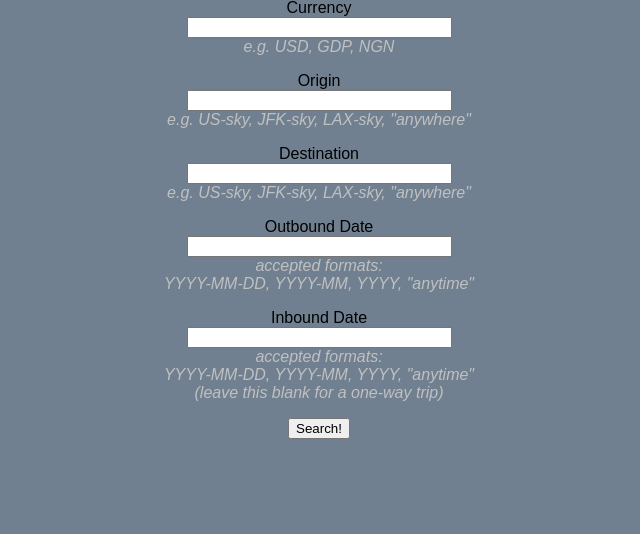
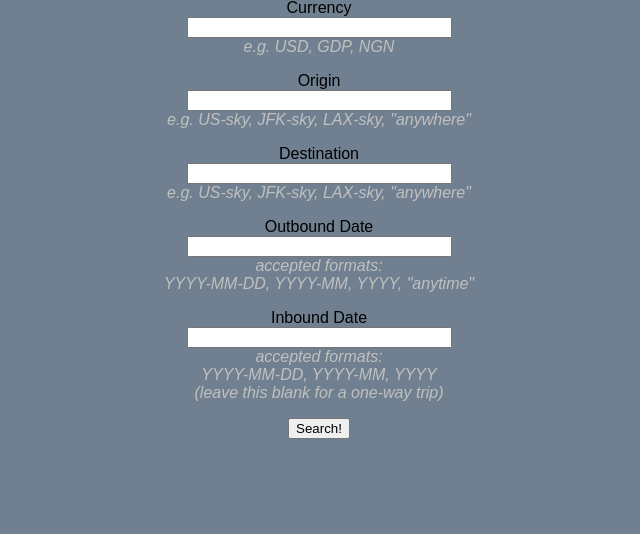
Before and after one commit to tobiadewo/ses-skyscanner-project, a Flask app: page / in a window 1280 px wide. Shown: the part 104-638 px from the top of the page, without its empty margins (321-961 px from the left). Run offline with Flask 2, Linux system fonts and the light colour scheme.

Commit message:
Update index.html

```diff
--- a/app/templates/index.html
+++ b/app/templates/index.html
@@ -27,7 +27,7 @@ the block below replacing the "block content" and "endblock" tags in header.html
 		<p style = "text-align: center;">
 			{{ form.InboundDate.label }}<br>
 			{{ form.InboundDate(size = 30) }}<br>
-			<i style = "color: silver;">accepted formats:<br>YYYY-MM-DD, YYYY-MM, YYYY, "anytime"</i><br>
+			<i style = "color: silver;">accepted formats:<br>YYYY-MM-DD, YYYY-MM, YYYY</i><br>
 			<i style = "color: silver;">(leave this blank for a one-way trip)</i><br>
 		</p>
 		<p style = "text-align: center;">
```
